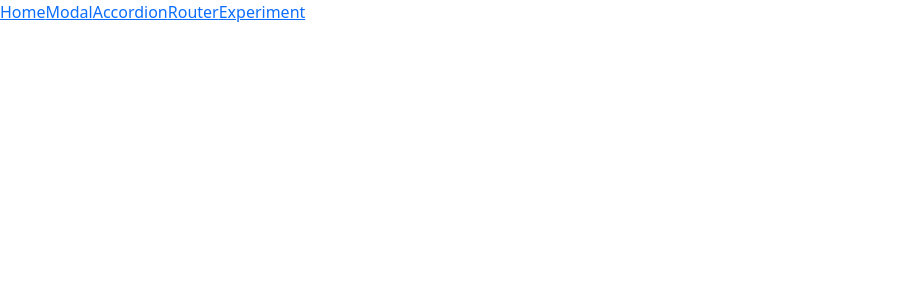
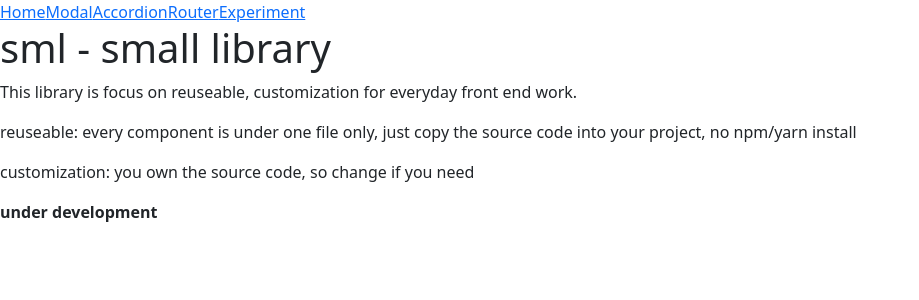
Before and after one commit to r2dev/sml, a React (Create React App) app: page / in a window 1280 px wide. Shown: the top 300 px of the page, without its empty margins (0-919 px from the left). Built offline with nearby package versions, Linux system fonts and the light colour scheme.

Commit message:
router support nest navigation and nest matching

```diff
--- a/src/App.js
+++ b/src/App.js
@@ -82,7 +82,7 @@ function App() {
       <Link to="/accordion">Accordion</Link>
       <Link to="/router">Router</Link>
       <Link to="/experiment">Experiment</Link>
-      <Route home>
+      <Route path='/'>
         <h1>sml - small library</h1>
         <p>This library is focus on reuseable, customization for everyday front end work.</p>
         <p>reuseable: every component is under one file only, just copy the source code into your project, no npm/yarn install</p>
@@ -103,6 +103,7 @@ function App() {
         <p>to do</p>
       </Route>
       <Route path='/experiment'>
+        <hr/>
         <Link to="calendar-input">Calendar Input</Link>
         <h1>experiment</h1>
         <Route path='calendar-input'>
--- a/src/react/Router.js
+++ b/src/react/Router.js
@@ -48,9 +48,7 @@ function Router({children}) {
   );
 }
 
-
-
-function Route({path, children, home=false, ...props}) {
+function Route({path, children, ...props}) {
   const location = useRouterState();
   const parentPath = useRouterNestState();
   const pathname = useMemo(() => {
@@ -61,13 +59,13 @@ function Route({path, children, home=false, ...props}) {
       result = parentPath + '/' + path;
     }
     if (result.length > 0 && result[result.length - 1] === '/') {
-      result = result.slice(-1);
+      result = result.slice(0, -1);
     }
     return result;
-  }, [path])
+  }, [path, parentPath])
 
   return <RouterNestStateContext.Provider value={pathname}>
-      {((home && pathname === '') || location.pathname.startsWith(pathname)) ? children: null}
+      {((pathname === '' && window.location.pathname === '/') || (pathname !== '' && location.pathname.startsWith(pathname))) ? children: null}
     </RouterNestStateContext.Provider>
 }
 
```
